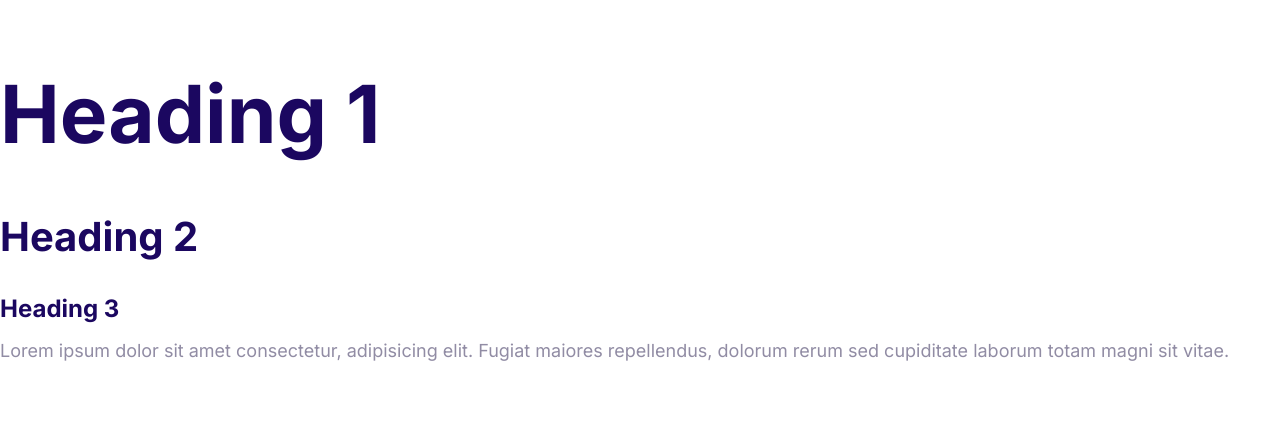
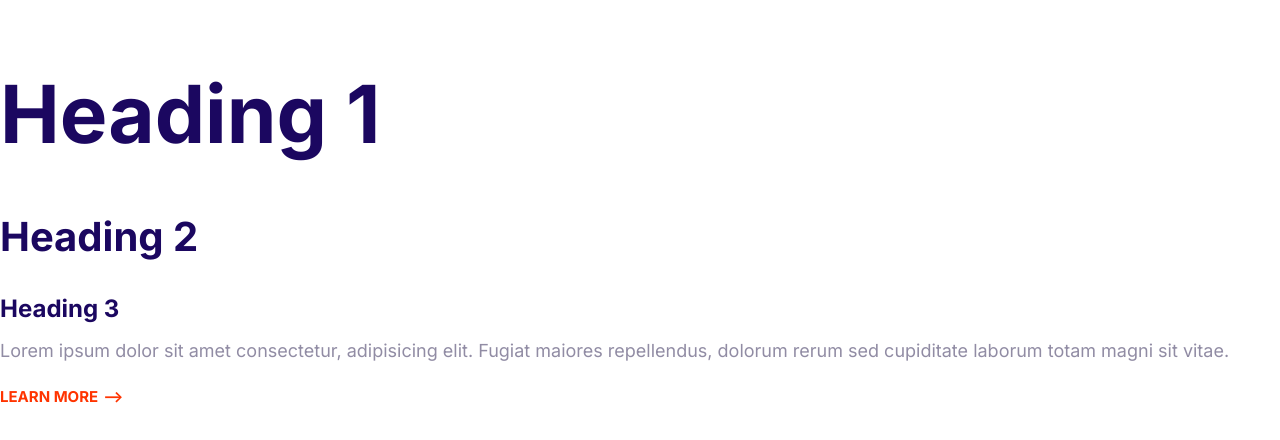
Before and after one commit to bharath-070/cloudfy, a plain HTML site: page moshify/index.html in a window 1280 px wide. Drawn offline with Linux system fonts and the light colour scheme.

Commit message:
arrow link component

```diff
--- a/moshify/css/styles.css
+++ b/moshify/css/styles.css
@@ -5,6 +5,7 @@
     --color-headings:#1b0760;
     --color-body:#918ca4;
 }
+/*typosgraphy*/
 html{
     font-size: 62.5%;
 }
@@ -30,6 +31,25 @@ h3{
 p{
     margin-top: 0;
 }
+
+/*links*/
+a{
+    text-decoration: none;
+}
+.link-arrow{
+    color: var(--color-accent);
+    text-transform: uppercase;
+    font-size: 2rem;
+    font-weight: bold;
+}
+.link-arrow::after{
+    content: "-->";
+    margin-left: 5px;
+    transition: margin 0.15s;
+}
+.link-arrow:hover::after{
+    margin-left: 10px;
+}
 @media  screen and (min-width:1024px) {
     body{
         font-size: 1.8rem;
@@ -43,4 +63,7 @@ p{
     h3{
         font-size: 2.4rem;
     }
+    .link-arrow{
+        font-size: 1.5rem;
+    }
 }
--- a/moshify/index.html
+++ b/moshify/index.html
@@ -21,5 +21,6 @@
       Lorem ipsum dolor sit amet consectetur, adipisicing elit. Fugiat maiores
       repellendus, dolorum rerum sed cupiditate laborum totam magni sit vitae.
     </p>
+    <a href="#" class="link-arrow">Learn More</a>
   </body>
 </html>
```
Also changed, not shown: moshify/components/links.html (added, +1 -0 lines).
